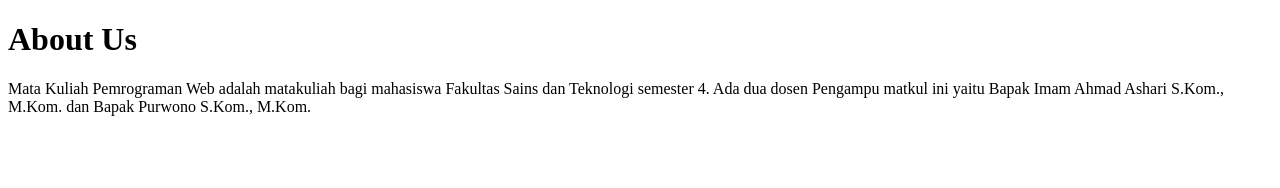
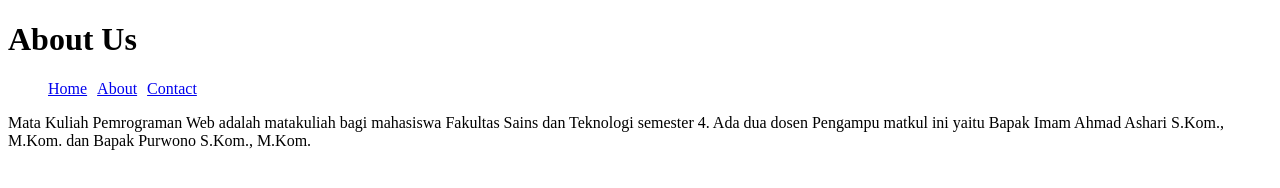
Before and after one commit to Lutvianaa/latihan-project, a plain HTML site: page about.html in a window 1280 px wide. Drawn offline with Linux system fonts and the light colour scheme.

Commit message:
add about content

```diff
--- a/about.html
+++ b/about.html
@@ -4,9 +4,24 @@
     <meta charset="UTF-8">
     <meta name="viewport" content="width=device-width, initial-scale=1.0">
     <title>About Us</title>
+    <style>
+        .menu {
+            text-decoration: none;
+            list-style: none;
+            display: flex;
+        }
+        .menu li {
+            margin-right: 10px;
+        }
+    </style>
 </head>
 <body>
     <h1>About Us</h1>
+    <ul class="menu">
+        <li><a href="#">Home</a></li>
+        <li><a href="about.html">About</a></li>
+        <li><a href="contact.html">Contact</a></li>
+    </ul>
     <p>Mata Kuliah Pemrograman Web adalah matakuliah bagi mahasiswa Fakultas Sains dan Teknologi semester 4.
         Ada dua dosen Pengampu matkul ini yaitu Bapak Imam Ahmad Ashari S.Kom., M.Kom. dan Bapak Purwono S.Kom., M.Kom.
     </p>
```
